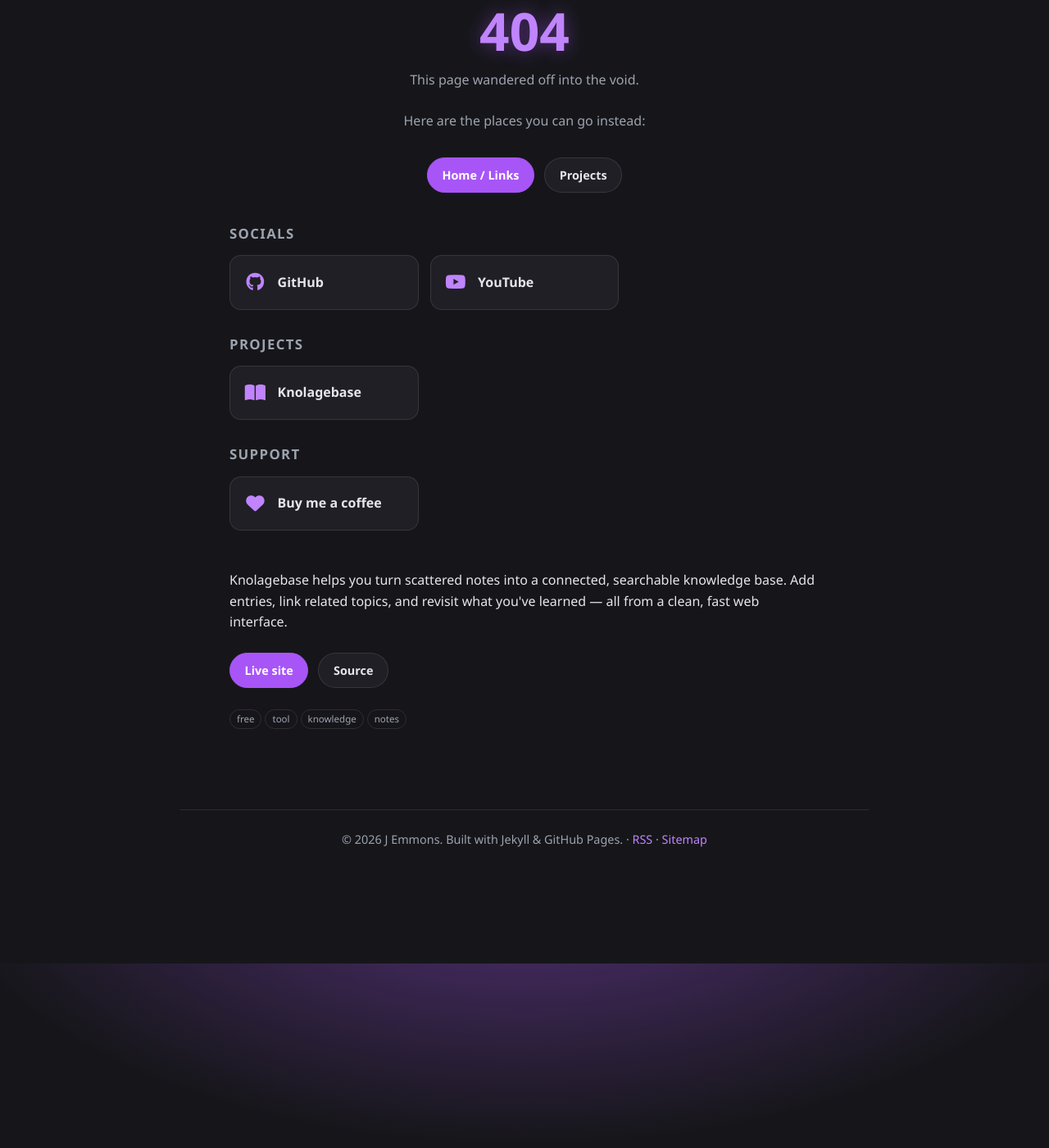
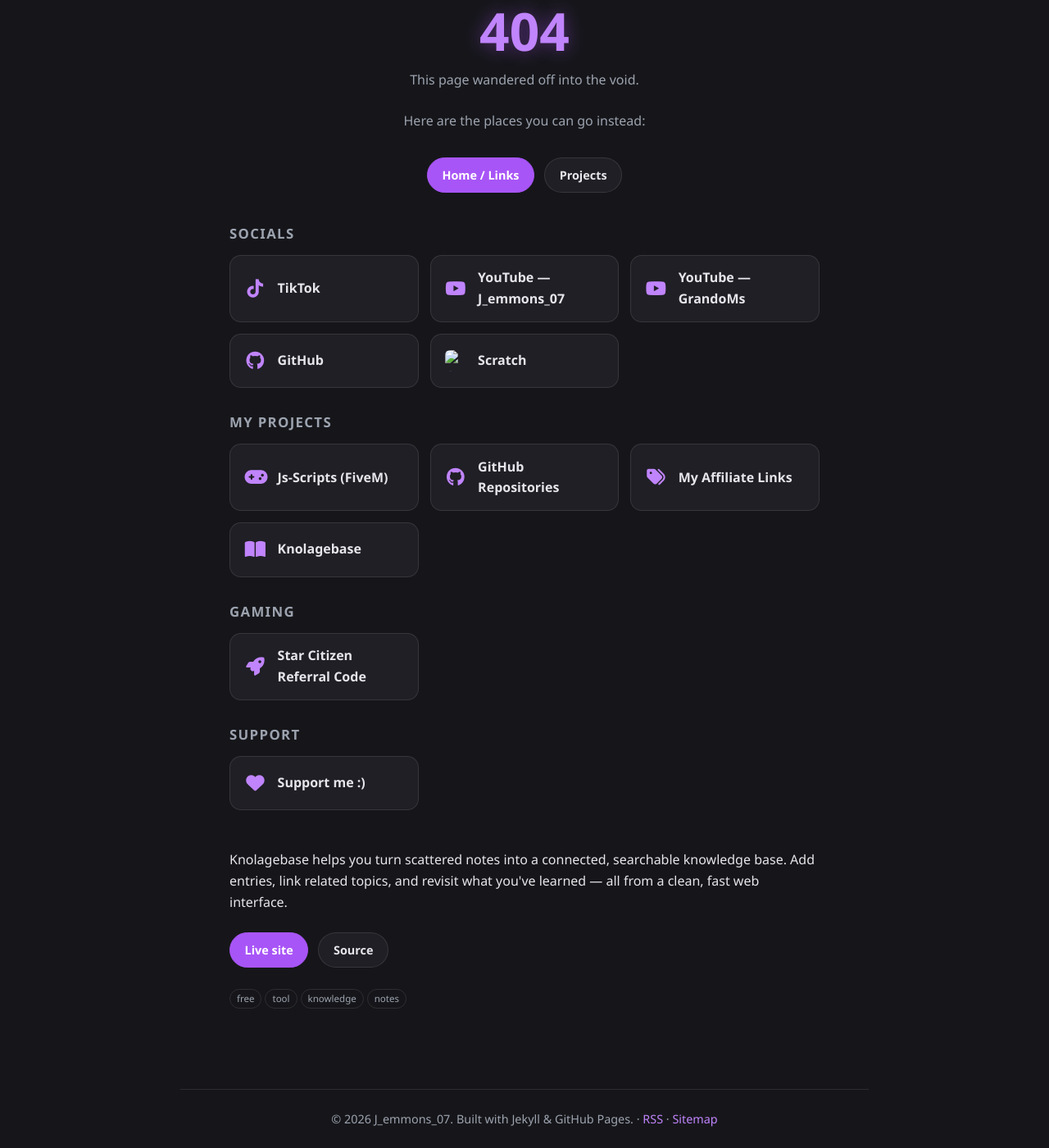
Before and after one commit to jemmonsss/Js, a Jekyll site: the page built from _projects/example-tool.md, in a window 1280 px wide and 1400 px high, scrolled down 225 px. Shown: the whole window at 82% size. Built offline with Jekyll 4.4.1, drawn with Linux system fonts in a browser that asks for light colours.

Commit message:
Fix identity, sync links from Js-links, use live previews for projects

```diff
--- a/_config.yml
+++ b/_config.yml
@@ -1,7 +1,9 @@
 # ---- Core site ----
-title: J Emmons
-description: Personal portfolio — links and free/public web tools.
-author: J Emmons
+# Primary username everywhere: J_emmons_07
+# "jemmonsss" is ONLY the GitHub handle / org (github.com/jemmonsss).
+title: J_emmons_07
+description: Links, projects, and free/public web tools by J_emmons_07.
+author: J_emmons_07
 url: "https://jemmonsss.github.io"
 baseurl: "/Js"                  # "" for a user/org site, "/repo" for project site
 lang: en-US
@@ -36,11 +38,13 @@
 # Avoid non-allowlisted gems (e.g. jekyll-archives) or Pages build fails.
 
 # ---- SEO / social (consumed by jekyll-seo-tag) ----
+# NOTE: "jemmonsss" is the GitHub handle only. Primary username is J_emmons_07.
 social:
-  name: J Emmons
+  name: J_emmons_07
   links:
     - https://github.com/jemmonsss
-    - https://www.youtube.com/@jemmonsss
+    - https://www.youtube.com/@J_emmons_07
+    - https://www.tiktok.com/@J_emmons_07
 
 # jekyll-seo-tag site-wide defaults
 twitter:
@@ -50,13 +54,14 @@
 og_image: /images/logo.png
 
 # Defaults applied automatically (less front-matter repetition)
+# No `image` fallback: project cards use a live <iframe> preview of the
+# actual site when no screenshot is provided.
 defaults:
   - scope:
       path: ""
       type: projects
     values:
       layout: default
-      image: /images/projects/knolagebase.png
 
 # ---- Theme / assets ----
 sass:
--- a/_data/links.yml
+++ b/_data/links.yml
@@ -1,17 +1,44 @@
+# Links hub data — edit this file to add/remove links (no code changes).
+# Primary username: J_emmons_07
+# "jemmonsss" is used ONLY as the GitHub handle / GitHub Pages org.
+
 Socials:
+  - title: TikTok
+    url: https://www.tiktok.com/@J_emmons_07
+    icon: fa-brands fa-tiktok
+  - title: YouTube — J_emmons_07
+    url: https://www.youtube.com/@J_emmons_07
+    icon: fa-brands fa-youtube
+  - title: YouTube — GrandoMs
+    url: https://www.youtube.com/@grandom_1
+    icon: fa-brands fa-youtube
   - title: GitHub
     url: https://github.com/jemmonsss
     icon: fa-brands fa-github
-  - title: YouTube
-    url: https://youtube.com/@jemmonsss
-    icon: fa-brands fa-youtube
+  - title: Scratch
+    url: https://scratch.mit.edu/users/jemmons/
+    image: https://scratch.mit.edu/favicon.ico
 
-Projects:
+My Projects:
+  - title: Js-Scripts (FiveM)
+    url: https://jemmonsss.github.io/Js-Store
+    icon: fa-solid fa-gamepad
+  - title: GitHub Repositories
+    url: https://github.com/jemmonsss?tab=repositories
+    icon: fa-brands fa-github
+  - title: My Affiliate Links
+    url: https://jemmonsss.github.io/Js-Affliatelinks
+    icon: fa-solid fa-tags
   - title: Knolagebase
     url: /Js/projects/
     icon: fa-solid fa-book-open
 
+Gaming:
+  - title: Star Citizen Referral Code
+    url: https://www.robertsspaceindustries.com/enlist?referral=STAR-3QC6-3B2F
+    icon: fa-solid fa-rocket
+
 Support:
-  - title: Buy me a coffee
-    url: https://buymeacoffee.com/jemmonsss
+  - title: Support me :)
+    url: https://buymeacoffee.com/j_emmons_07
     icon: fa-solid fa-heart
```
Also changed, not shown: _projects/example-tool.md (+2 -1 lines), images/projects/knolagebase.png (deleted).
